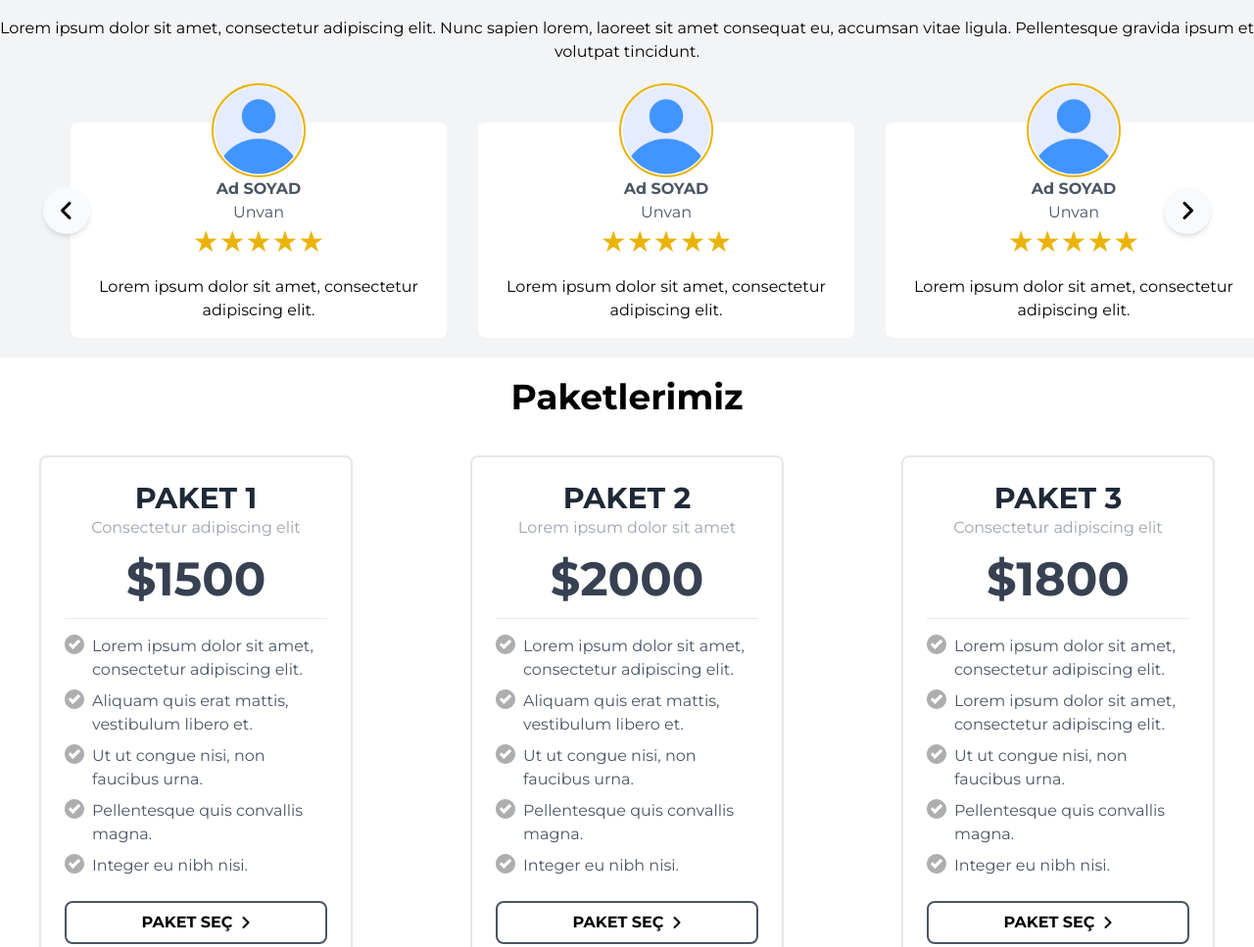
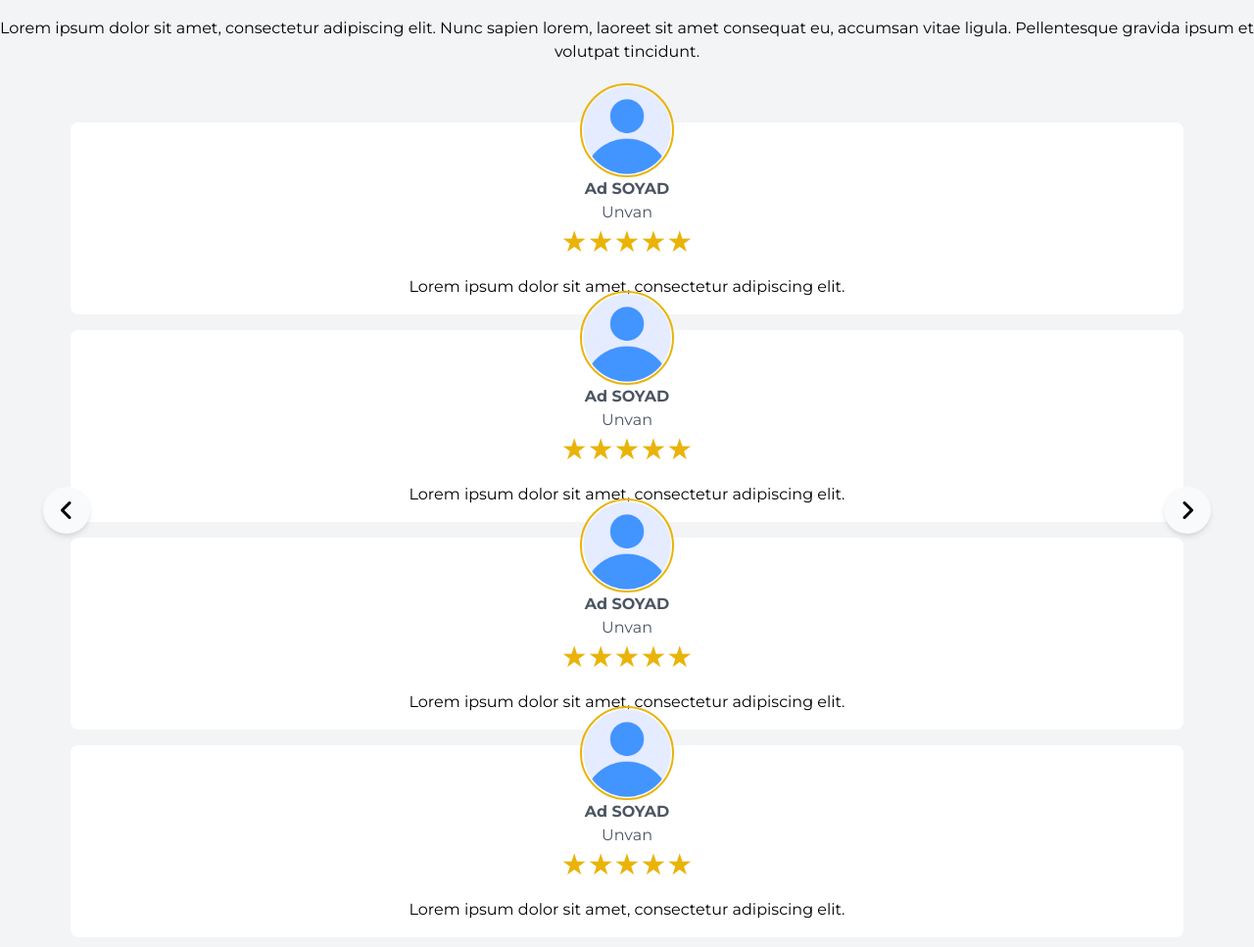
Before and after one commit to HakanOzdemir-FFS/firstClassEsthetic, a website: page index.html in a window 1280 px wide. Shown: the part 4091-5058 px from the top of the page at 98% size. Drawn offline with nearby package versions, Linux system fonts and the light colour scheme.

Commit message:
guncelleme

```diff
--- a/index.css
+++ b/index.css
@@ -67,6 +67,10 @@ body {
   cursor: pointer;
 }
 
+.slider-button{
+  pointer-events: none;
+}
+
 .slider-button:after, .slider-button:before {
   content: "";
   padding: 0.2rem;
--- a/index.html
+++ b/index.html
@@ -688,7 +688,7 @@
       <div class="flex justify-center">
         <div class="slider-wrapper w-[90%] relative">
           <div
-            class="comment-slider flex flex-col mt-10 space-y-10 md:grid md:grid-cols-2 md:gap-y-12 md:space-y-0 lg:flex lg:flex-row lg:gap-y-0 lg:flex-nowrap transition-transform duration-500 gap-4"
+            class="comment-slider flex mt-10 flex-col flex-nowrap transition-transform duration-500 gap-4"
           >
             <div
               class="bg-white rounded-lg flex flex-col items-center pt-14 mx-2 relative comment w-full lg:w-auto"
```
